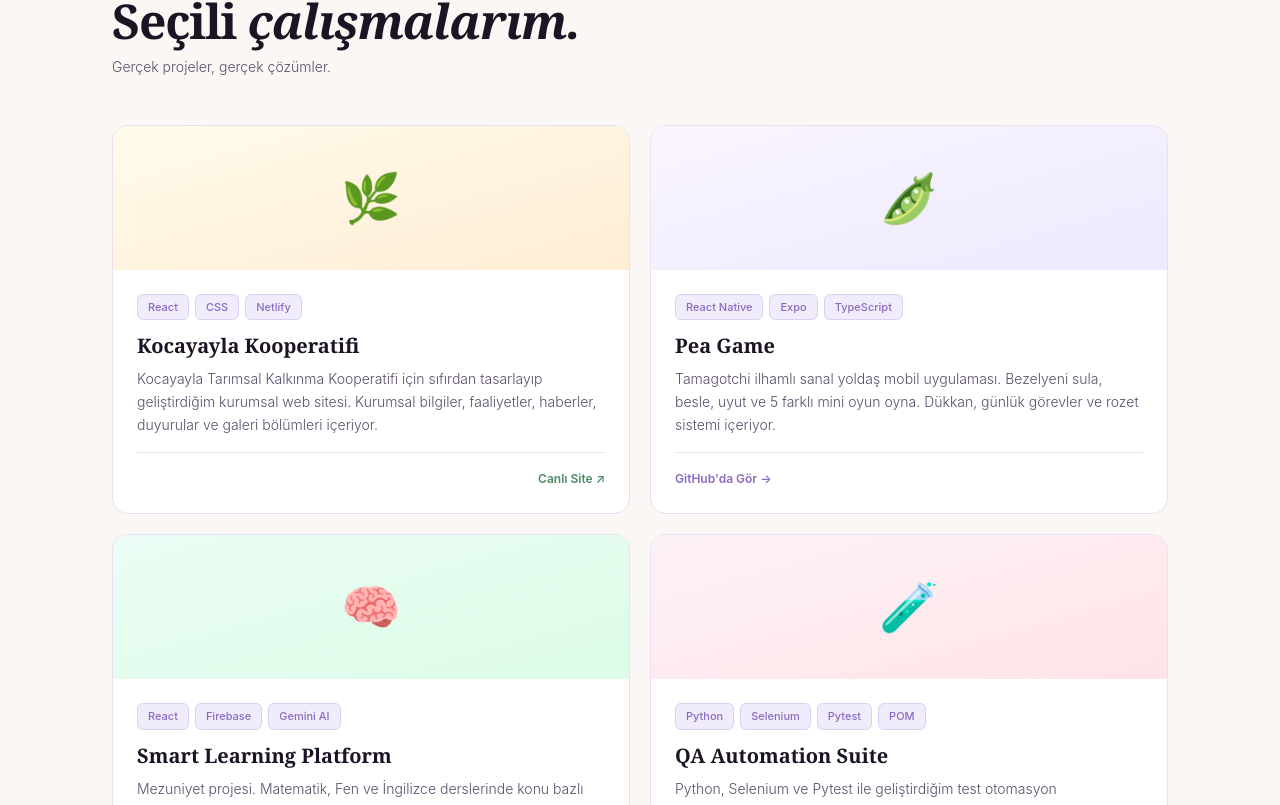
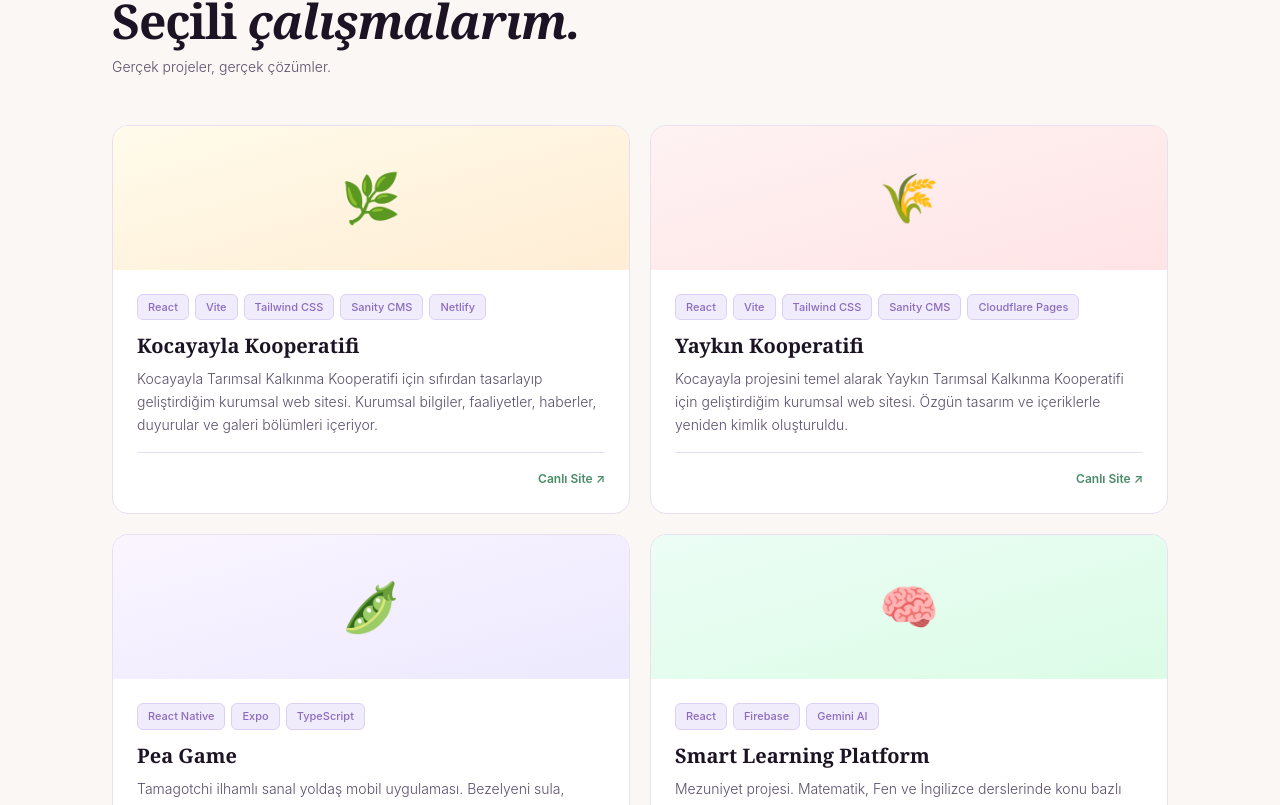
Before and after one commit to BegumEmir/begum-portfolio, a React (Vite) app: page / in a window 1280 px wide. Shown: the part 1495-2300 px from the top of the page. Built offline with nearby package versions, Linux system fonts and the light colour scheme.

Commit message:
cv ve contact editi

```diff
--- a/src/components/Footer.jsx
+++ b/src/components/Footer.jsx
@@ -3,7 +3,7 @@ export default function Footer({ lang }) {
     <footer className="border-t border-[#e8dff0] bg-[#faf7f4]">
       <div className="max-w-6xl mx-auto px-12 py-6 flex items-center justify-between">
         <div className="text-sm text-[#5a4e6a]">
-          © 2025 <span className="font-serif font-bold text-[#1c1424]">Begüm Emir</span>{" "}
+          © 2026 <span className="font-serif font-bold text-[#1c1424]">Begüm Emir</span>{" "}
           — {lang === "tr" ? "Tüm hakları saklıdır." : "All rights reserved."}
         </div>
         <div className="text-xs text-[#5a4e6a]">
--- a/src/data/content.js
+++ b/src/data/content.js
@@ -33,7 +33,10 @@ export const content = {
   contact: {
     eyebrow: { tr: "İletişim", en: "Contact" },
     title: { tr: "Birlikte<br><em>çalışalım.</em>", en: "Let's work<br><em>together.</em>" },
-    desc: { tr: "Web sitesi veya test otomasyonu için ulaşın. 24 saat içinde dönüyorum.", en: "Reach out for web dev or QA work. I respond within 24 hours." },
+    desc: {
+      tr: "Benimle çalışmak istiyorsanız ulaşın.",
+      en: "Feel free to reach out if you'd like to work together."
+}
   },
   services: {
     eyebrow: { tr: "Hizmetler", en: "Services" },
--- a/src/data/projects.js
+++ b/src/data/projects.js
@@ -3,7 +3,7 @@ export const projects = [
     id: 1,
     emoji: "🌿",
     name: "Kocayayla Kooperatifi",
-    tags: ["React", "CSS", "Netlify"],
+    tags: ["React", "Vite", "Tailwind CSS", "Sanity CMS", "Netlify"],
     description: {
       tr: "Kocayayla Tarımsal Kalkınma Kooperatifi için sıfırdan tasarlayıp geliştirdiğim kurumsal web sitesi. Kurumsal bilgiler, faaliyetler, haberler, duyurular ve galeri bölümleri içeriyor.",
       en: "Corporate website built from scratch for Kocayayla Agricultural Cooperative. Includes institutional info, activities, news, announcements and gallery sections."
@@ -14,6 +14,19 @@ export const projects = [
   },
   {
     id: 2,
+    emoji: "🌾",
+    name: "Yaykın Kooperatifi",
+    tags: ["React", "Vite", "Tailwind CSS", "Sanity CMS", "Cloudflare Pages"],
+    description: {
+      tr: "Kocayayla projesini temel alarak Yaykın Tarımsal Kalkınma Kooperatifi için geliştirdiğim kurumsal web sitesi. Özgün tasarım ve içeriklerle yeniden kimlik oluşturuldu.",
+      en: "Corporate website developed for Yaykın Agricultural Cooperative, built on the Kocayayla codebase with a distinct brand identity and content."
+    },
+    github: null,
+    live: "https://yaykinkooperatifi.org",
+    color: "from-red-50 to-rose-100"
+  },
+  {
+    id: 3,
     emoji: "🫛",
     name: "Pea Game",
     tags: ["React Native", "Expo", "TypeScript"],
@@ -26,7 +39,7 @@ export const projects = [
     color: "from-purple-50 to-violet-100"
   },
   {
-    id: 3,
+    id: 4,
     emoji: "🧠",
     name: "Smart Learning Platform",
     tags: ["React", "Firebase", "Gemini AI"],
@@ -39,7 +52,7 @@ export const projects = [
     color: "from-emerald-50 to-green-100"
   },
   {
-    id: 4,
+    id: 5,
     emoji: "🧪",
     name: "QA Automation Suite",
     tags: ["Python", "Selenium", "Pytest", "POM"],
--- a/src/sections/Contact.jsx
+++ b/src/sections/Contact.jsx
@@ -42,8 +42,7 @@ export default function Contact({ lang }) {
 
             <div className="flex flex-col gap-3">
               {[
-                { icon: "💼", label: "LinkedIn", value: "linkedin.com/in/begüm-e", href: "https://www.linkedin.com/in/beg%C3%BCm-e-4513a3232/", bg: "bg-blue-50" },
-                { icon: "✉️", label: lang === "tr" ? "E-posta" : "Email", value: "begumemir17@gmail.com", href: "mailto:begumemir17@gmail.com", bg: "bg-[#f0c4d0]/40" },
+                { icon: "✉️", label: lang === "tr" ? "E-posta" : "Email", value: "hello@begumemir.com", href: "mailto:hello@begumemir.com", bg: "bg-[#f0c4d0]/40" },
                 { icon: "📄", label: lang === "tr" ? "CV İndir" : "Download CV", value: "Begum_Emir_CV.pdf", href: "/Begum_Emir_CV.pdf", bg: "bg-[#cde8d8]/50" },
               ].map((link) => (
                 <a
@@ -51,7 +50,7 @@ export default function Contact({ lang }) {
                   href={link.href}
                   target="_blank"
                   rel="noopener noreferrer"
-                   download={link.href === "/Begum_Emir_CV.pdf" ? "Begum_Emir_CV.pdf" : undefined}
+                  download={link.href === "/Begum_Emir_CV.pdf" ? "Begum_Emir_CV.pdf" : undefined}
                   className="flex items-center gap-4 p-4 rounded-2xl border border-[#e8dff0] bg-[#faf7f4] hover:border-[#8b6bbf] hover:bg-[#ddd0f5] hover:translate-x-1 transition-all"
                 >
                   <div className={`w-10 h-10 rounded-xl ${link.bg} flex items-center justify-center text-lg flex-shrink-0`}>
```
Also changed, not shown: 1 other file (tests, documents, lock files or other folders). Lines whose indentation alone changed are shown as unchanged.
